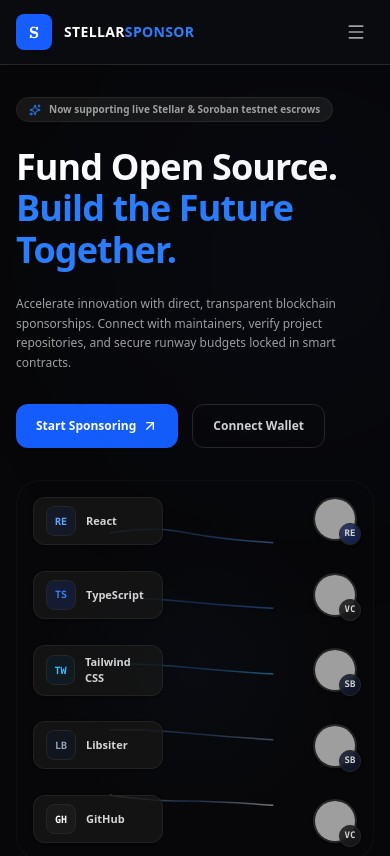
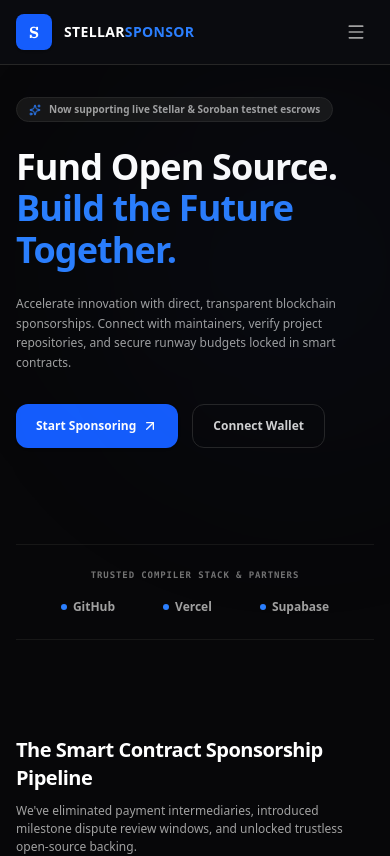
Before and after one commit to ashuujha/Open-Source-Sponsorship-Platform, a Next.js app: page / in a window 390 px wide. Shown: the top 856 px of the page. Built offline with nearby package versions, Linux system fonts and the light colour scheme; grey boxes are pictures that could not be loaded.

Commit message:
style: hide complex technology flow diagram on mobile/tablet viewports and adjust switcher bar layout on dashboard

```diff
--- a/src/app/dashboard/page.tsx
+++ b/src/app/dashboard/page.tsx
@@ -172,7 +172,7 @@
       <div className="absolute top-0 left-1/4 w-[500px] h-[500px] bg-blue-500/5 rounded-full blur-[120px] pointer-events-none" />
 
       {/* View switching bar */}
-      <div className="max-w-7xl w-full mx-auto px-4 sm:px-6 pt-6 flex items-center justify-between">
+      <div className="max-w-7xl w-full mx-auto px-4 sm:px-6 pt-6 flex flex-col sm:flex-row sm:items-center sm:justify-between gap-4">
         <div className="bg-neutral-900/60 p-1 rounded-xl flex items-center border border-neutral-800/80">
           <button
             onClick={() => setActiveTab("marketplace")}
--- a/src/app/page.tsx
+++ b/src/app/page.tsx
@@ -85,7 +85,7 @@
           </div>
 
           {/* Right Side: Interactive tech flows */}
-          <div className="lg:col-span-5 relative w-full">
+          <div className="hidden lg:block lg:col-span-5 relative w-full">
             <TechFlowDiagram />
           </div>
         </section>
```
